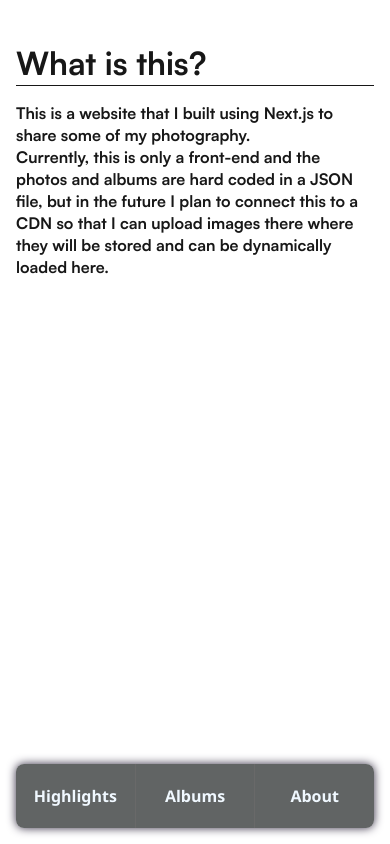
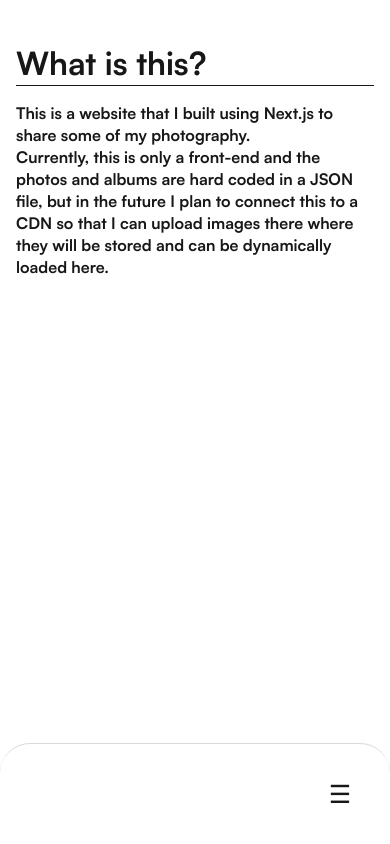
Before and after one commit to HaowenRong/aleidoscope, a Next.js app: page /about in a window 390 px wide. Built offline with nearby package versions, Linux system fonts and the light colour scheme.

Commit message:
updated navi bar to new theme and implemented hamburger menu for mobile displays

```diff
--- a/src/components/NaviBar.js
+++ b/src/components/NaviBar.js
@@ -1,29 +1,36 @@
 'use client'
 
 import Link from 'next/link'
+import { useState } from 'react'
 import '../styles/layout.css'
 
 export default function NaviBar() {
+  const [open, setOpen] = useState(false)
+
+
   return (
-    <div className='header'>
-      <div className='navi-bar'>
-        <h1>Gallery</h1>
+    <nav className={`navi ${open ? 'open' : ''}`}>
+      <ul className='navi-list'>
+        <li>
+          <Link href='/photo-stream' className='button'>
+            <span className='label'>Highlights</span>
+          </Link>
+        </li>
+        <li>
+          <Link href='/albums' className='button'>
+            <span className='label'>Albums</span>
+          </Link>
+        </li>
+        <li>
+          <Link href='/about' className='button'>
+            <span className='label'>About</span>
+          </Link>
+        </li>
+      </ul>
 
-        <div className='options-row'>
-          <Link href='/photo-stream' className='option'>
-            <h3>Highlights</h3>
-          </Link>
-
-          <Link href='/albums' className='option'>
-            <h3>Albums</h3>
-          </Link>
-
-          <Link href='/about' className='option'>
-            <h3>About</h3>
-          </Link>
-        </div>
-      </div>
-    </div>
-
+      <button className='hamburg-icon' onClick={() => setOpen(!open)}>
+        <span>{open ? '✕' : '☰'}</span>
+      </button>
+    </nav>
   )
 }
--- a/src/styles/globals.css
+++ b/src/styles/globals.css
@@ -10,12 +10,14 @@
   }
 }
 
-html,
+html {
+  overflow-y: scroll;
+}
 
 body {
   color: var(--foreground);
   background: var(--background);
-  font-family: 'Segoe UI', Tahoma, Geneva, Verdana, sans-serif;
+  font-family: var(--font-manrope);
   height: 100%;
   top: 0;
   left: 0;
--- a/src/styles/layout.css
+++ b/src/styles/layout.css
@@ -13,58 +13,55 @@
   flex-direction: column;
 }
 
-.header {
+.navi {
+  all: unset;
+  pointer-events: none;
   position: fixed;
-  width: 100%;
-  display: flex;
-  justify-content: center;
-  z-index: 2;
-}
-.navi-bar {
-  display: flex;
-  height: 4rem;
-  width: 90dvw;
-  border-radius: 0.5rem;
-  align-items: center;
-  justify-content: space-between;
-  margin: 1rem;
-  backdrop-filter: saturate(200%);
-  background-color: rgba(30, 35, 35, 0.7);
-  box-shadow: 0px 0px 10px rgb(50, 42, 64);
-  -webkit-backdrop-filter: blur(5px);
-  backdrop-filter: blur(10px);
-} .navi-bar h1 {
-  font-family: var(--font-satoshi);
-  all: unset;
-  font-size: larger;
-  font-weight: bold;
-  user-select: none;
-  color: aliceblue;
-  width: 100%;
-  text-align: start;
-  padding-left: 2rem;
-} .navi-bar .options-row {
-  display: flex;
-  height: 100%;
-} .navi-bar .options-row .option {
-  all: unset;
-  width: 10rem;
-  cursor: pointer;
-  border: solid;
-  border-width: 0;
-  border-left-width: 1px;
-  border-color: dimgrey;
   display: flex;
   align-items: center;
   justify-content: center;
-} .navi-bar .options-row .option:hover {
-  background-color: rgba(255, 255, 255, 0.050);
-} .navi-bar .options-row .option h3 {
-  all:unset;
-  font-size: large;
-  font-weight: 600;
-  user-select: none;
-  color: aliceblue;
+  height: 100px;
+  width: 100%;
+  padding-left: 20px;
+  padding-right: 20px;
+  box-sizing: border-box;
+  background-color: rgba(255, 255, 255, 0.5);
+  border-bottom: 1px solid rgba(128, 128, 128, 0.3);
+  -webkit-backdrop-filter: blur(5px);
+  backdrop-filter: blur(10px);
+  z-index: 1;
+
+  transition: height 0.2s ease;
+} .navi * {
+  pointer-events: auto;
+ } .navi .navi-list {
+  all: unset;
+  display: flex;
+} .navi .navi-list li {
+  list-style: none;
+}
+
+.navi .hamburg-icon {
+  display: none;
+}
+
+.navi .button{
+  all: unset;
+  display: flex;
+  width: 140px;
+  height: 60px;
+  align-items: center;
+  justify-content: center;
+  border-radius: 15px;
+} .navi .button:hover {
+  cursor: pointer;
+  text-decoration: underline;
+  text-decoration-thickness: 2px;
+  text-underline-offset: 4px;
+} .navi .button .label {
+  all: unset;
+  font-weight: 700;
+  font-size: 18px;
 }
 
 .content {
@@ -73,33 +70,50 @@
 }
 
 @media (max-width: 768px) {
-  .header {
+  .navi {
     bottom: 0;
-
+    justify-content: space-between;
+    border-top: 1px solid rgba(128, 128, 128, 0.3);
+    border-bottom: none;
+    padding: 50px;
+    align-items: flex-end;
+    justify-content: flex-end;
+    border-top-left-radius: 30px;
+    border-top-right-radius: 30px;
+  } .navi .navi-list {
+    opacity: 0;
+    height: 100%;
+    flex-direction: column;
+    justify-content: space-evenly;
+    gap: 0;
+    transition:
+      opacity 0.1s ease,
+      visibility 0.1s ease;
+  } .navi .button {
+    justify-content: flex-end;
   }
 
-  .navi-bar {
-    width: 100%;
-    height: 4rem;
-    justify-content: space-evenly;
-    border-radius: 0.5rem;
-  } .navi-bar h1 {
-    width: 100%;
-    font-size: large;
-    text-align: center;
-    margin-left: 1dvh;
-    margin-left: 1dvh;
-    display: none;
-  } .navi-bar .options-row {
-    width: 100%;
-  } .navi-bar .options-row .option:first-child {
-    border: none;
-  } .navi-bar .options-row .option {
-    width: 100%;
-    padding-left: 2dvw;
-    padding-right: 2dvw;
-  } .navi-bar .options-row .option h3 {
-    font-size: medium;
+  .navi .hamburg-icon {
+    all: unset;
+    pointer-events: auto;
+    display: flex;
+    align-items: center;
+    justify-content: center;
+    position: absolute;
+    height: 50px;
+    width: 50px;
+    right: 25px;
+    bottom: 25px;
+  } .navi .hamburg-icon span {
+    font-size: 25px;
+  }
+
+  .navi.open {
+    height: 40svh;
+  } .navi.open .navi-list {
+    display: flex;
+    opacity: 1;
+    visibility: visible;
   }
 
   .main {
```
